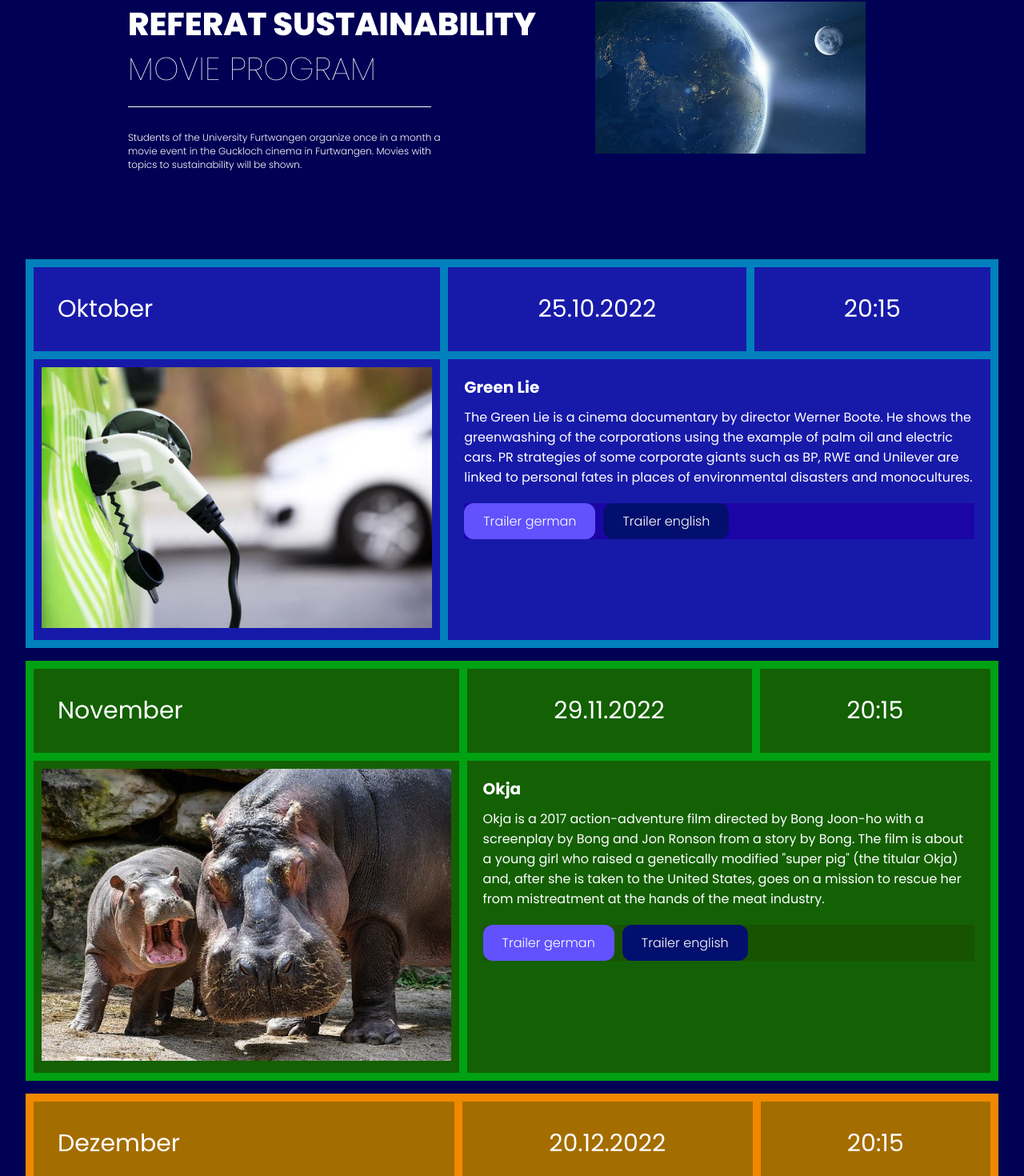
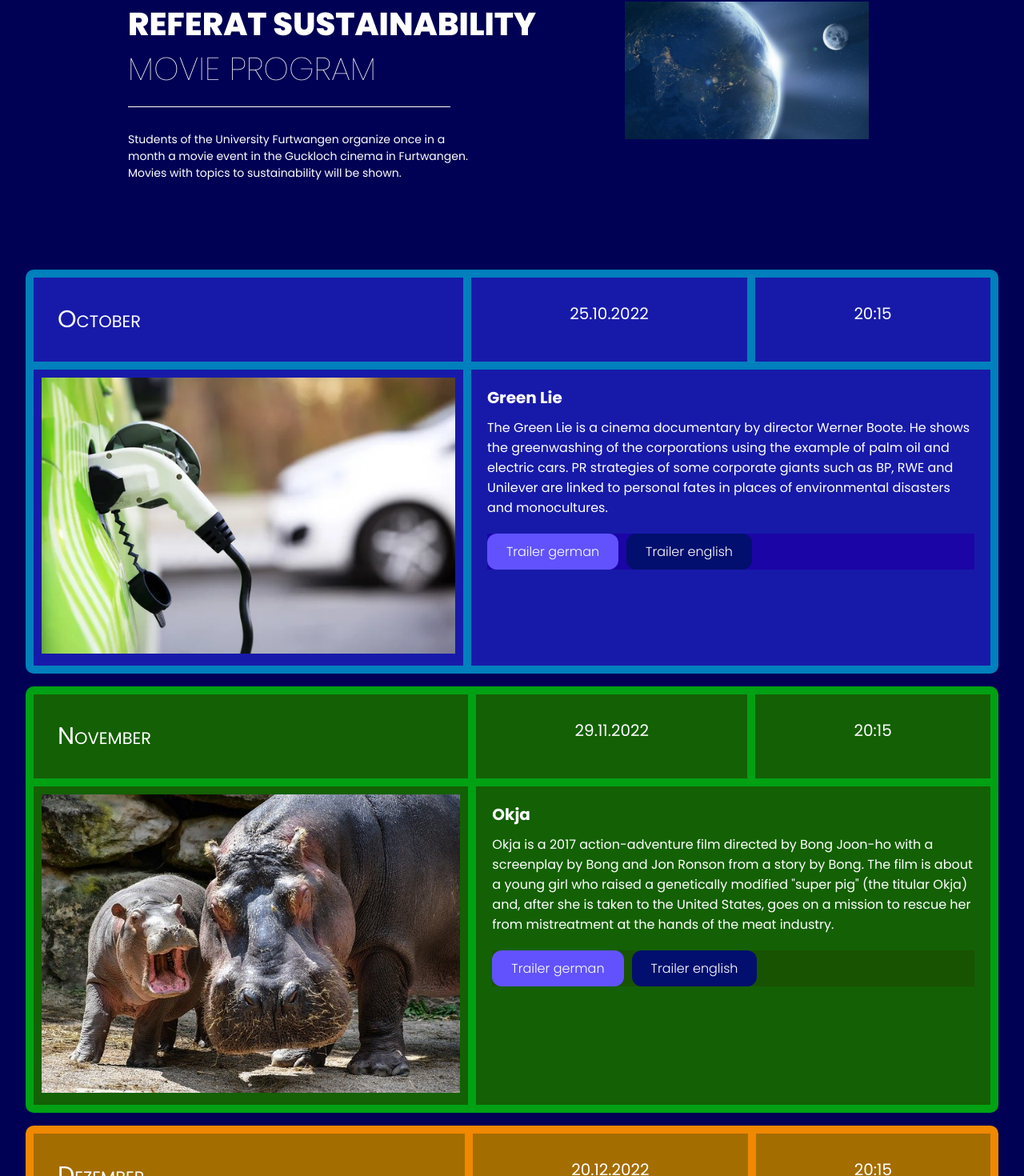
Before and after one commit to MoreenRach/singlepage, a React (Create React App) app: page / in a window 1280 px wide. Shown: the part 178-1648 px from the top of the page at 80% size. Built offline with nearby package versions, Linux system fonts and the light colour scheme.

Commit message:
set card border radius

```diff
--- a/src/components/footer/Footer.css
+++ b/src/components/footer/Footer.css
@@ -5,9 +5,8 @@ footer#footer {
 }
 
 .footer {
-    display: grid;
-    grid-template-columns: repeat(auto-fit, minmax (20rem, 1fr));
-    grid-gap: 2rem;
+    display: flex;
+    align-items: flex-start;
 }
 
 .footer h4 {
@@ -16,15 +15,25 @@ footer#footer {
     line-height: 1.4;
     text-transform: uppercase ;
     margin-bottom: 1rem;
+    position: relative
 }
 
-.footer-box .footer-links a {
-    font-size: 1.4rem;
+.footer-links a {
+    font-size: 1.5rem;
+}
+
+.footer-left {
+    margin: 1rem 0;
+    width: 70%;
 }
 
 .footer-links {
     display: flex;
     flex-direction: column;
+}
+
+.footer-right {
+    text-align: right;
 }
 
 .logo-text2 {
@@ -37,3 +46,17 @@ footer#footer {
     font-weight: 600;
     color: orangered;
 }
+
+@media screen and (max-width: 600px) {
+    .logo-text2 {
+        font-size: 19px;
+        font-weight: 300;
+        color: var(--color-white);
+    }
+
+    .footer-right {
+        width: 50%;
+        margin-top: 3rem;
+
+    }
+}
--- a/src/components/footer/Footer.js
+++ b/src/components/footer/Footer.js
@@ -6,8 +6,7 @@ const Footer = () => {
   return (
     <footer id="footer">
       <div className='container footer'>
-
-        <div className='footer-box'>
+        <div className='footer-left'>
           <h4>Useful Links</h4>
           <div className='footer-links'>
             <a href='https://www.hs-furtwangen.de/' target="_blank">HFU</a>
@@ -16,7 +15,7 @@ const Footer = () => {
           </div>
         </div>
 
-        <div className='footer-box'>
+        <div className='footer-right'>
           <p className='logo-text2'>
             <GiButterflyFlower color="#fff"/>
             Ref<span>Sustainability</span>
--- a/src/components/header/Header.css
+++ b/src/components/header/Header.css
@@ -13,6 +13,7 @@
     position: relative;
     padding-bottom: 2rem;
 }
+
 .header h1 span{
     display: block;
 }
@@ -38,6 +39,10 @@ h1 span:nth-child(2) {
 
 .header-right img{
     width: 90%;
+}
+
+.text-header {
+    font-size: 1.4rem;
 }
 
 @media screen and (max-width: 768px) {
--- a/src/components/header/Header.js
+++ b/src/components/header/Header.js
@@ -11,7 +11,7 @@ const Header = () => {
             <span>REFERAT SUSTAINABILITY</span>
             <span>MOVIE PROGRAM</span>
           </h1>
-          <p className='u-text-small u-text-light'>Students of the University Furtwangen organize once in a month a movie event in the Guckloch
+          <p className='text-header u-text-light'>Students of the University Furtwangen organize once in a month a movie event in the Guckloch
               cinema in Furtwangen. Movies with topics to sustainability will be shown.</p>
         </div>
         <div className='header-right'>
--- a/src/components/movie1/Movie1.css
+++ b/src/components/movie1/Movie1.css
@@ -14,8 +14,9 @@
     'picture picture text text';
   gap: 10px;
   color: white;
+  padding: 10px;
+  border-radius: 10px;
   background-color: rgb(0, 128, 188);
-  padding: 10px;
 }
 
 .grid-container1 div {
@@ -24,20 +25,21 @@
 
 .item1 {
   font-size: 30px;
+  font-variant: small-caps;
   text-align: left;
   padding: 30px;
   position: relative;
 }
 
 .item2 {
-  font-size: 30px;
+  font-size: 20px;
   text-align: center;
   padding: 30px;
   position: relative;
 }
 
 .item3 {
-  font-size: 30px;
+  font-size: 20px;
   text-align: center;
   padding: 30px;
   position: relative;
--- a/src/components/movie1/Movie1.js
+++ b/src/components/movie1/Movie1.js
@@ -7,7 +7,7 @@ import refCar from "../../assets/car.jpg"
 const Features = () => {
     return (
         <div class="grid-container1">
-            <div class="item1">Oktober</div>
+            <div class="item1">October</div>
             <div class="item2">25.10.2022</div>
             <div class="item3">20:15</div>
             <div class="item4">
--- a/src/components/movie2/Movie2.css
+++ b/src/components/movie2/Movie2.css
@@ -8,8 +8,9 @@
     'picture picture text text';
   gap: 10px;
   color: white;
+  padding: 10px;
+  border-radius: 10px;
   background-color: rgb(0, 161, 19);
-  padding: 10px;
 }
 
 .grid-container2 div {
--- a/src/components/movie3/Movie3.css
+++ b/src/components/movie3/Movie3.css
@@ -10,6 +10,7 @@
     color: white;
     background-color: rgb(240, 136, 0);
     padding: 10px;
+    border-radius: 10px;
   }
 
   .grid-container3 div {
--- a/src/components/movie4/Movie4.css
+++ b/src/components/movie4/Movie4.css
@@ -10,6 +10,7 @@
     color: white;
     background-color: rgb(144, 0, 240);
     padding: 10px;
+    border-radius: 10px;
   }
 
   .grid-container4 div {
--- a/src/components/movie5/Movie5.css
+++ b/src/components/movie5/Movie5.css
@@ -10,6 +10,7 @@
     color: white;
     background-color: rgb(236, 98, 149);
     padding: 10px;
+    border-radius: 10px;
   }
 
   .grid-container5 div {
```
